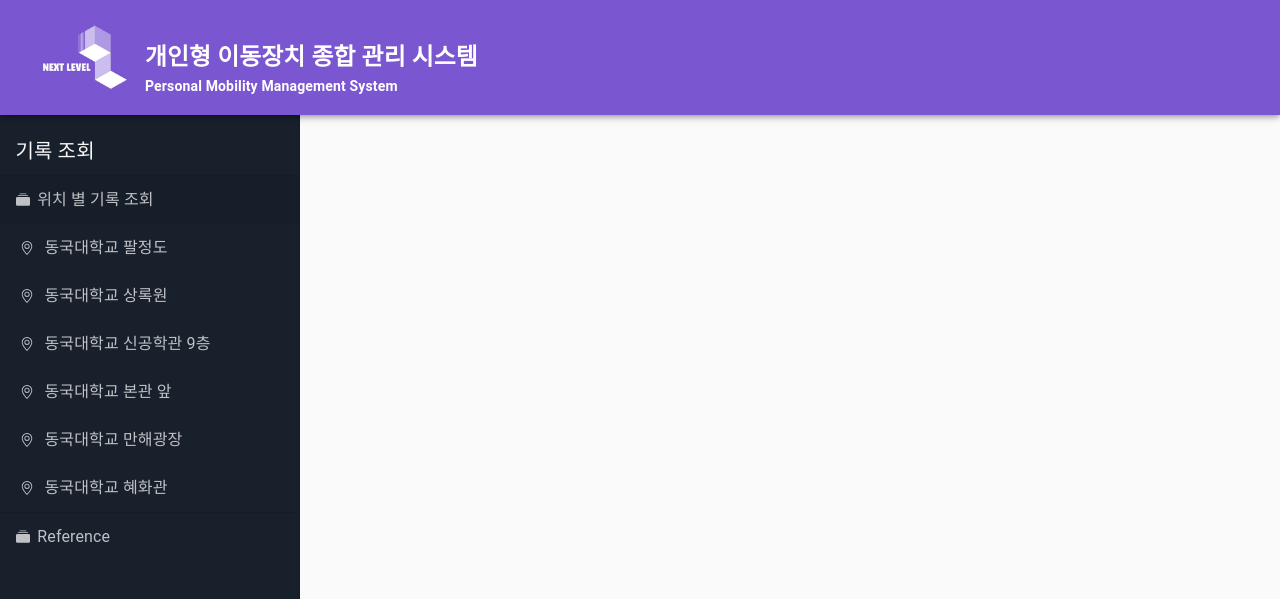
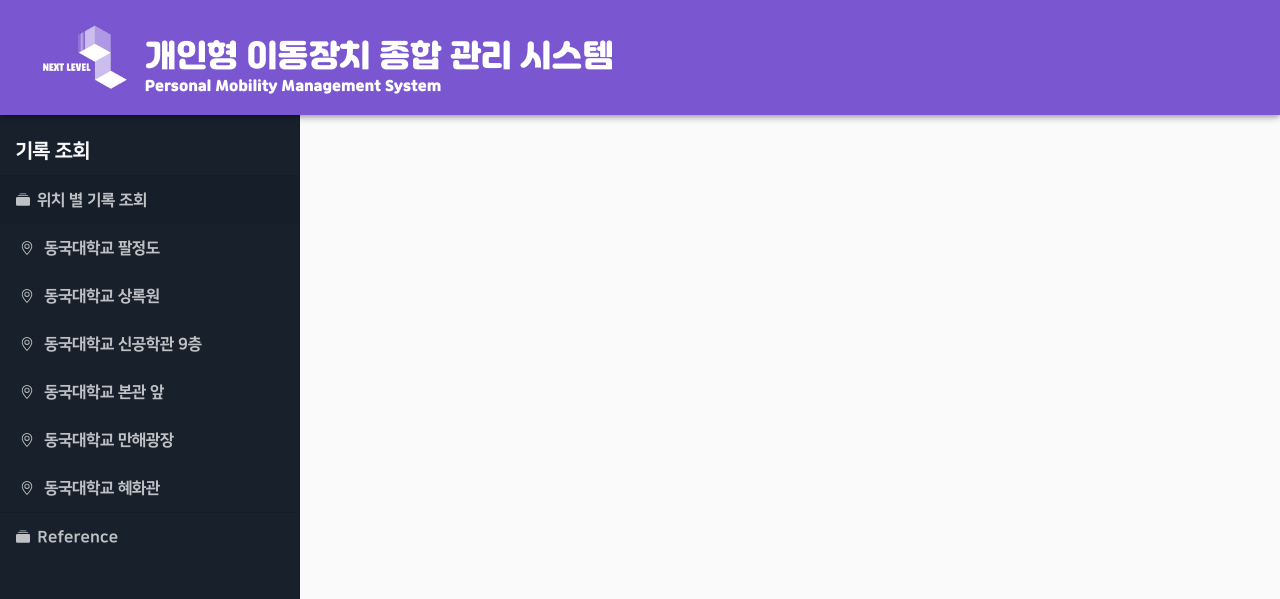
Before and after one commit to 2021-NEXT-LEVEL/StopKickrani, a React (Create React App) app in the folder frontend/: page / in a window 1280 px wide. Shown: the top 599 px of the page. Built offline with nearby package versions, Linux system fonts and the light colour scheme.

Commit message:
ADD fonts

```diff
--- a/frontend/src/App.css
+++ b/frontend/src/App.css
@@ -37,3 +37,8 @@
     transform: rotate(360deg);
   }
 }
+
+@font-face {
+  font-family: "nanum";
+  src: url("./font/NanumSquare.ttf");
+}
--- a/frontend/src/components/detail_page/DetailPage.module.css
+++ b/frontend/src/components/detail_page/DetailPage.module.css
@@ -54,4 +54,5 @@
 
 .log_font {
     font-size: 16px;
+    font-family: "nanum";
 }
--- a/frontend/src/components/main_page/Location.jsx
+++ b/frontend/src/components/main_page/Location.jsx
@@ -22,6 +22,7 @@
     margin: "20px 10px auto",
     maxWidth: 500,
     color: "black",
+    fontFamily: 'nanum'
   },
   image: {
     width: 128,
@@ -32,6 +33,9 @@
     display: "block",
     maxWidth: "100%",
     maxHeight: "100%"
+  },
+  listItemText:{
+    fontFamily:'nanum',
   }
 }));
 
@@ -75,7 +79,7 @@
     const result = [];
     for (let i = 0; i < locations.length; i++) {
       result.push(<div className="item">
-        <Paper className={classes.paper}>
+        <Paper  className={classes.paper}>
           <Grid container spacing={1}>
             <Grid item>
               <ButtonBase className={classes.image}>
@@ -89,7 +93,7 @@
             <Grid item xs={12} sm container>
               <Grid item xs container direction="column" spacing={2}>
                 <Grid item xs>
-                  <Typography gutterBottom variant="subtitle1">
+                  <Typography gutterBottom variant="subtitle1" >
                     <RoomIcon style={{ verticalAlign: 'middle' }} />&nbsp; {locations[i]}
                   </Typography>
                   <Typography variant="body2" gutterBottom>
@@ -124,10 +128,9 @@
 
 
   return (
-    <div className={classes.root}>
-      {rendering()}
-    </div>
-
+      <div className={classes.root}>
+        {rendering()}
+      </div>
   );
 }
 
--- a/frontend/src/components/navbar/Navbar.jsx
+++ b/frontend/src/components/navbar/Navbar.jsx
@@ -70,6 +70,9 @@
   },
   extendedIcon: {
     marginRight: theme.spacing(1)
+  },
+  listItemText:{
+    fontFamily:'nanum',
   }
 }));
 
@@ -135,7 +138,7 @@
         <Toolbar />
         <List component="nav" aria-label="main mailbox folders">
           <List>
-            <Typography variant="h6" style={{ color: '#f8f8f8' }} noWrap >
+            <Typography variant="h6" style={{ color: '#f8f8f8', fontFamily: 'nanum' }} noWrap >
               &nbsp;&nbsp;&nbsp;기록 조회
             </Typography>
           </List>
@@ -146,7 +149,7 @@
             onClick={(event) => handleListItemClick(event, 7)}
           >
             <BsCollectionFill style={{ color: '#c0c1c5' }} />&nbsp;&nbsp;
-            <ListItemText primary={"위치 별 기록 조회"} style={{ color: '#c0c1c5' }} />
+            <ListItemText classes={{primary:classes.listItemText}} primary={"위치 별 기록 조회"} style={{ color: '#c0c1c5' }} />
           </ListItem>
           <ListItem
             button key={0}
@@ -154,7 +157,7 @@
             onClick={(event) => handleListSubItemClick(event, 0)}
           >&nbsp;
             <BsGeoAlt style={{ color: '#c0c1c5' }} />&nbsp;&nbsp;&nbsp;
-            <ListItemText primary="동국대학교 팔정도" style={{ color: '#c0c1c5' }} />
+            <ListItemText classes={{primary:classes.listItemText}} primary="동국대학교 팔정도" style={{ color: '#c0c1c5' }} />
           </ListItem>
           <ListItem
             button key={1}
@@ -162,7 +165,7 @@
             onClick={(event) => handleListSubItemClick(event, 1)}
           >&nbsp;
             <BsGeoAlt style={{ color: '#c0c1c5' }} />&nbsp;&nbsp;&nbsp;
-            <ListItemText primary="동국대학교 상록원" style={{ color: '#c0c1c5' }} />
+            <ListItemText classes={{primary:classes.listItemText}} primary="동국대학교 상록원" style={{ color: '#c0c1c5' }} />
           </ListItem>
           <ListItem
             button key={2}
@@ -170,7 +173,7 @@
             onClick={(event) => handleListSubItemClick(event, 2)}
           >&nbsp;
             <BsGeoAlt style={{ color: '#c0c1c5' }} />&nbsp;&nbsp;&nbsp;
-            <ListItemText primary="동국대학교 신공학관 9층" style={{ color: '#c0c1c5' }} />
+            <ListItemText classes={{primary:classes.listItemText}} primary="동국대학교 신공학관 9층" style={{ color: '#c0c1c5' }} />
           </ListItem>
           <ListItem
             button key={3}
@@ -178,7 +181,7 @@
             onClick={(event) => handleListSubItemClick(event, 3)}
           >&nbsp;
             <BsGeoAlt style={{ color: '#c0c1c5' }} />&nbsp;&nbsp;&nbsp;
-            <ListItemText primary="동국대학교 본관 앞" style={{ color: '#c0c1c5' }} />
+            <ListItemText classes={{primary:classes.listItemText}} primary="동국대학교 본관 앞" style={{ color: '#c0c1c5' }} />
           </ListItem>
           <ListItem
             button key={4}
@@ -186,7 +189,7 @@
             onClick={(event) => handleListSubItemClick(event, 4)}
           >&nbsp;
             <BsGeoAlt style={{ color: '#c0c1c5' }} />&nbsp;&nbsp;&nbsp;
-            <ListItemText primary="동국대학교 만해광장" style={{ color: '#c0c1c5' }} />
+            <ListItemText classes={{primary:classes.listItemText}} primary="동국대학교 만해광장" style={{ color: '#c0c1c5' }} />
           </ListItem>
           <ListItem
             button key={5}
@@ -194,7 +197,7 @@
             onClick={(event) => handleListSubItemClick(event, 5)}
           >&nbsp;
             <BsGeoAlt style={{ color: '#c0c1c5' }} />&nbsp;&nbsp;&nbsp;
-            <ListItemText primary="동국대학교 혜화관" style={{ color: '#c0c1c5' }} />
+            <ListItemText classes={{primary:classes.listItemText}} primary="동국대학교 혜화관" style={{ color: '#c0c1c5' }} />
           </ListItem>
           <Divider />
           <ListItem
@@ -203,7 +206,7 @@
             onClick={(event) => handleListReferenceClick(event, 6)}
           >
             <BsCollectionFill style={{ color: '#c0c1c5' }} />&nbsp;&nbsp;
-            <ListItemText primary={"Reference"} style={{ color: '#c0c1c5' }} />
+            <ListItemText classes={{primary:classes.listItemText}} primary={"Reference"} style={{ color: '#c0c1c5' }} />
           </ListItem>
         </List>
         <div className={styles.drawerContainer2}>
--- a/frontend/src/components/navbar/Navbar.module.css
+++ b/frontend/src/components/navbar/Navbar.module.css
@@ -7,8 +7,9 @@
 
 .system_title {
     float: left;
-    font-size: 1.7em;
+    font-size: 2.2em;
     font-weight: bolder;
+    font-family: "jalnan";
 }
 
 .system_subtitle {
@@ -17,6 +18,7 @@
     margin-top: 60px;
     font-size: 1em;
     font-weight: bolder;
+    font-family: "jalnan";
 }
 
 .refbtn {
--- a/frontend/src/index.css
+++ b/frontend/src/index.css
@@ -12,3 +12,13 @@
   font-family: source-code-pro, Menlo, Monaco, Consolas, 'Courier New',
     monospace;
 }
+
+@font-face {
+  font-family: 'nanum';
+  src: url(./font/NanumSquare.ttf)
+  format('truetype'); }
+
+@font-face {
+  font-family: 'jalnan';
+  src: url(./font/Jalnan.ttf)
+  format('truetype'); }
```
Also changed, not shown: frontend/src/font/Jalnan.ttf (added), frontend/src/font/NanumSquare.ttf (added).
